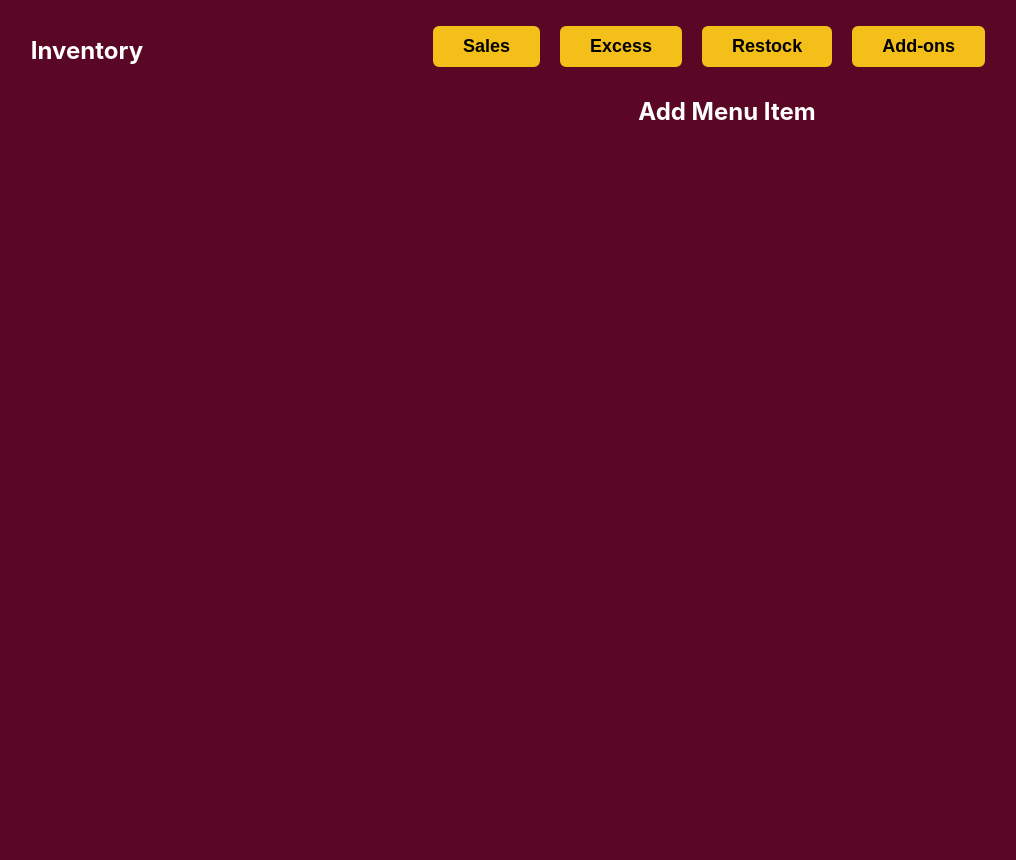
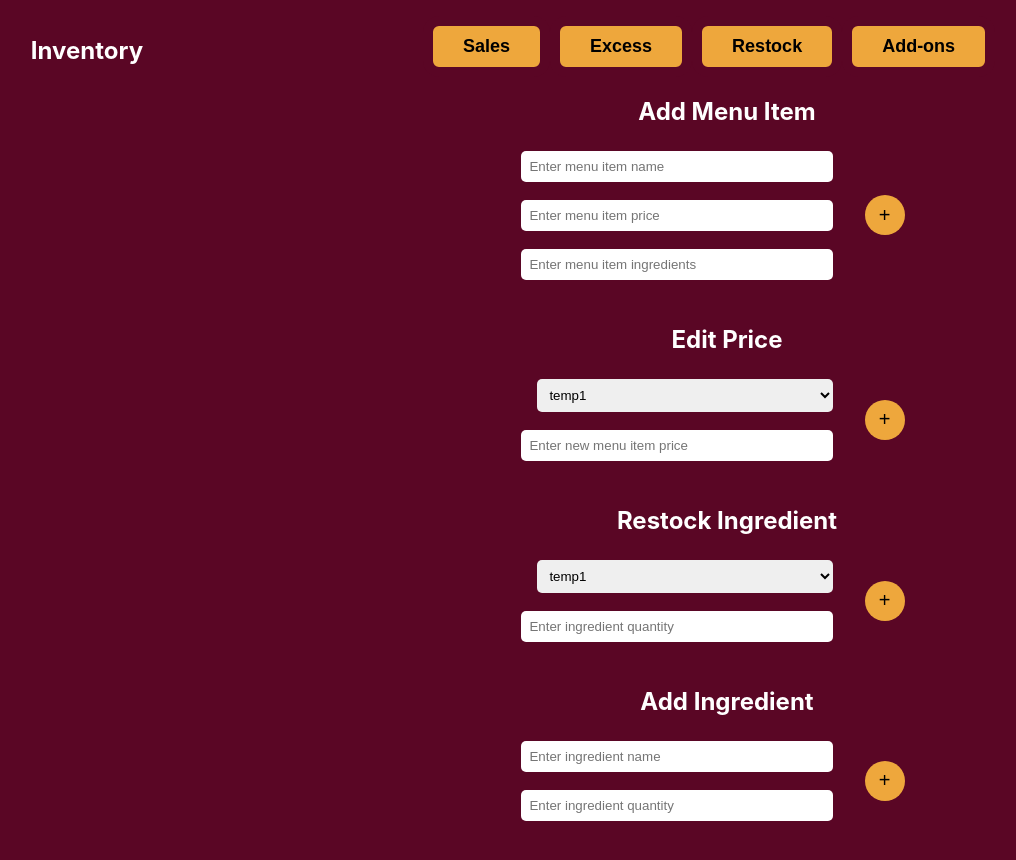
Before and after one commit to aarthi000/CSCE_315_Project_3_HOSTING, a React (Create React App) app: page / in a window 1280 px wide. Shown: the whole page, without its empty margins (233-1249 px from the left). Before the commit the page ends 800 px from the top, so only its background shows below. Built offline with nearby package versions, Linux system fonts and the light colour scheme.

Commit message:
Added inputs for ManagerWindow

```diff
--- a/src/components/ManagerWindow.css
+++ b/src/components/ManagerWindow.css
@@ -17,7 +17,7 @@ body {
 }
 
 .report-btn-group button {
-    background-color: #f5bf1a;
+    background-color: #EEA73C;
     border: 10px solid #5A0625;
     color: black;
     padding: 10px 30px;
@@ -44,9 +44,60 @@ h1 {
 
 h2 {
     color: white;
+    margin-bottom: 0;
 }
 
-/* testing background sizes */
+input, select {
+    margin-top: 9px;
+    margin-bottom: 9px;
+    padding: 8px 8px;
+    width: 75%;
+    border-radius: 5px;
+    border: 0;
+    outline: none;
+}
+
+.add-menu-item, .edit-price, .restock-ingredient, .add-ingredient {
+    display: table;
+    width: 100%;
+    height: 100%;
+}
+
+.input-class, .submit-class {
+    display: table-cell;
+    padding: 1rem;
+}
+
+.input-class {
+    /* background-color: #d49f00; */
+    width: 70%;
+    vertical-align: top;
+    text-align: right;
+}
+
+.submit-class {
+    /* background-color: #f5bf1a; */
+    width: 30%;
+    vertical-align: middle;
+    text-align: left;
+}
+
+.submit-btn {
+    width: 40px;
+    height: 40px;
+    border-radius: 40px;
+    background-color: #EEA73C;
+    border: 0;
+    color: black;
+    cursor: pointer;
+    font-size: 20px;
+}
+
+.submit-btn button:hover {
+    background-color: #d49f00;
+}
+
+/* testing background coverage */
 /* .left-half {
     background-color: white;
 
--- a/src/components/ManagerWindow.jsx
+++ b/src/components/ManagerWindow.jsx
@@ -19,7 +19,88 @@ class ManagerWindow extends Component {
                         <button class="role-button">Restock</button>
                         <button class="role-button">Add-ons</button>
                     </div>
+
                     <h2>Add Menu Item</h2>
+                    <div className='add-menu-item'>
+                        <div className='input-class'>
+                            <form>
+                                <label>
+                                    <input type="text" placeholder="Enter menu item name" />
+                                    <br></br>
+                                    <input type="text" placeholder="Enter menu item price" />
+                                    <br></br>
+                                    <input type="text" placeholder="Enter menu item ingredients" />
+                                    <br></br>
+                                </label>
+                            </form>
+                        </div>
+                        <div className='submit-class'>
+                            <button className='submit-btn'>+</button>
+                        </div>
+                    </div>
+
+                    <h2>Edit Price</h2>
+                    <div className='edit-price'>
+                        <div className='input-class'>
+                            <form>
+                                <label>
+                                    <select name='menu-items'>
+                                        <option value='temp1'>temp1</option>
+                                        <option value='temp2'>temp2</option>
+                                        <option value='temp3'>temp3</option>
+                                        <option value='temp4'>temp4</option>
+                                        <option value='temp5'>temp5</option>
+                                    </select>
+                                    <br></br>
+                                    <input type="text" placeholder="Enter new menu item price" />
+                                    <br></br>
+                                </label>
+                            </form>
+                        </div>
+                        <div className='submit-class'>
+                            <button className='submit-btn'>+</button>
+                        </div>
+                    </div>
+
+                    <h2>Restock Ingredient</h2>
+                    <div className='restock-ingredient'>
+                        <div className='input-class'>
+                            <form>
+                                <label>
+                                    <select name='menu-items'>
+                                        <option value='temp1'>temp1</option>
+                                        <option value='temp2'>temp2</option>
+                                        <option value='temp3'>temp3</option>
+                                        <option value='temp4'>temp4</option>
+                                        <option value='temp5'>temp5</option>
+                                    </select>
+                                    <br></br>
+                                    <input type="text" placeholder="Enter ingredient quantity" />
+                                    <br></br>
+                                </label>
+                            </form>
+                        </div>
+                        <div className='submit-class'>
+                            <button className='submit-btn'>+</button>
+                        </div>
+                    </div>
+
+                    <h2>Add Ingredient</h2>
+                    <div className='add-ingredient'>
+                        <div className='input-class'>
+                            <form>
+                                <label>
+                                    <input type="text" placeholder="Enter ingredient name" />
+                                    <br></br>
+                                    <input type="text" placeholder="Enter ingredient quantity" />
+                                    <br></br>
+                                </label>
+                            </form>
+                        </div>
+                        <div className='submit-class'>
+                            <button className='submit-btn'>+</button>
+                        </div>
+                    </div>
                 </div>
             </section>
         );
```
